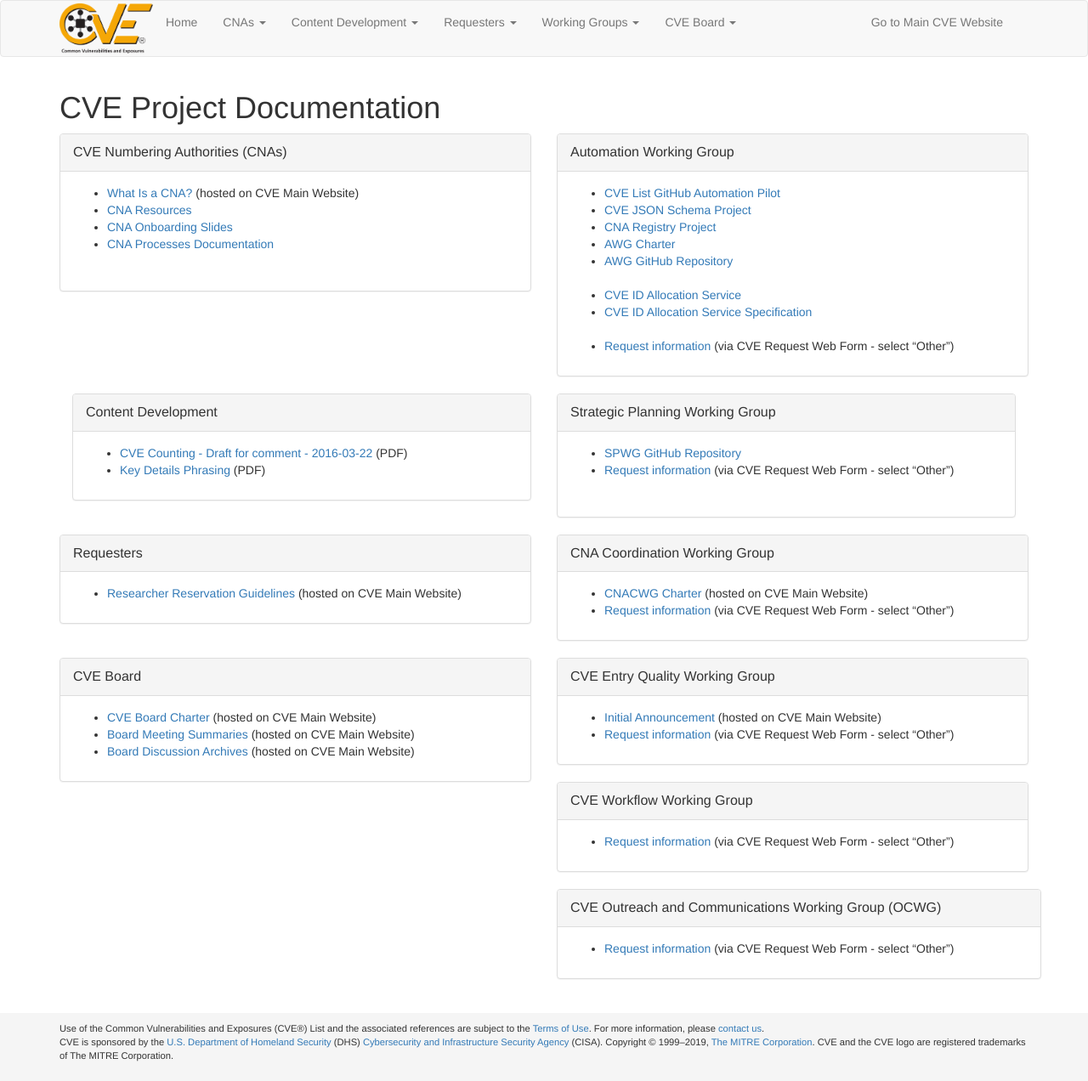
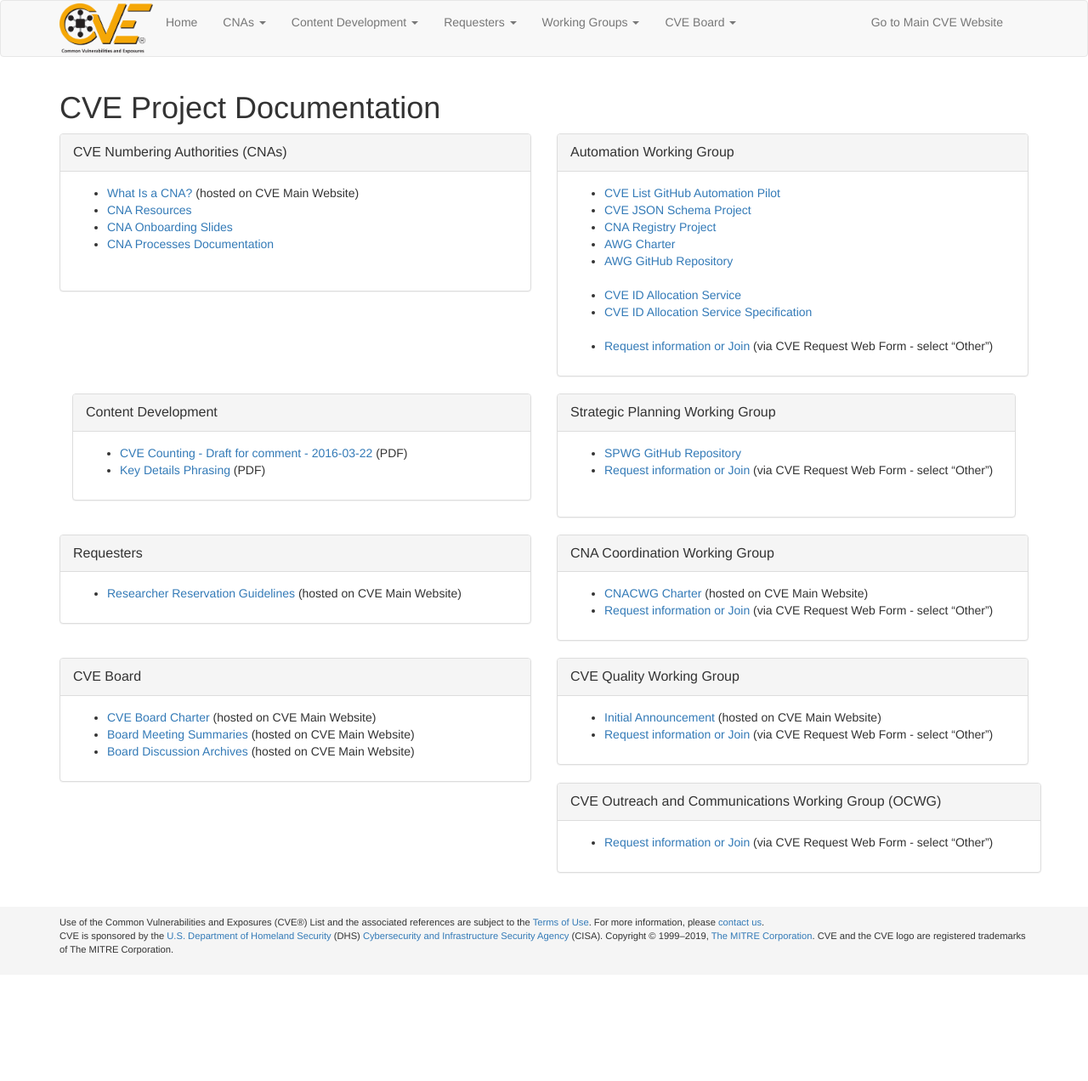
Before and after one commit to CVEProject/cveproject.github.io, a Jekyll site: the page built from docs/index.md, in a window 1280 px wide. Shown: the whole page at 85% size. Built offline with Jekyll 4.4.1, drawn with Linux system fonts in a browser that asks for light colours; nearby versions of some CDN libraries; after the commit the page ends 1147 px from its top, so only the background shows below that.

Commit message:
Update /docs/index.md
Updated title of Quality WG and removed Workflow WG that is now a project

```diff
--- a/docs/index.md
+++ b/docs/index.md
@@ -38,7 +38,7 @@ layout: page
          <li markdown="span">[CVE ID Allocation Service](https://github.com/CVEProject/CVE-Services)</li>
          <li markdown="span">[CVE ID Allocation Service Specification](https://github.com/CVEProject/CVE-ID-Allocation-Service)</li>
          <br>
-         <li markdown="span">[Request information](https://cveform.mitre.org/) (via CVE Request Web Form - select “Other”)</li>
+         <li markdown="span">[Request information or Join](https://cveform.mitre.org/) (via CVE Request Web Form - select “Other”)</li>
       </ul>
       </div>
     </div>
@@ -68,7 +68,7 @@ layout: page
       <div class="panel-body">
         <ul>
           <li markdown="span">[SPWG GitHub Repository](https://github.com/CVEProject/strategic-planning-working-group)</li>
-          <li markdown="span">[Request information](https://cveform.mitre.org/) (via CVE Request Web Form - select “Other”)</li>
+          <li markdown="span">[Request information or Join](https://cveform.mitre.org/) (via CVE Request Web Form - select “Other”)</li>
         </ul>
         <br>
       </div>
@@ -98,7 +98,7 @@ layout: page
       <div class="panel-body">
        <ul>
          <li markdown="span">[CNACWG Charter](https://cve.mitre.org/working_group_documents/CNACWG_Charter_Version_1.1.pdf) (hosted on CVE Main Website)</li>
-         <li markdown="span">[Request information](https://cveform.mitre.org/) (via CVE Request Web Form - select “Other”)</li>
+         <li markdown="span">[Request information or Join](https://cveform.mitre.org/) (via CVE Request Web Form - select “Other”)</li>
        </ul>
       </div>
     </div>
@@ -122,29 +122,17 @@ layout: page
   <div class="col-md-6">
     <div class="panel panel-default">
       <div class="panel-heading">
-        <div class="panel-title">CVE Entry Quality Working Group</div>
+        <div class="panel-title">CVE Quality Working Group</div>
       </div>
       <div class="panel-body">
        <ul>
          <li markdown="span">[Initial Announcement](https://cve.mitre.org/data/board/archives/2018-11/msg00004.html) (hosted on CVE Main Website)</li>
-         <li markdown="span">[Request information](https://cveform.mitre.org/) (via CVE Request Web Form - select “Other”)</li>
+         <li markdown="span">[Request information or Join](https://cveform.mitre.org/) (via CVE Request Web Form - select “Other”)</li>
        </ul>
       </div>
     </div>
   </div>
 
-  <div class="col-md-6">
-    <div class="panel panel-default">
-      <div class="panel-heading">
-        <div class="panel-title">CVE Workflow Working Group</div>
-      </div>
-      <div class="panel-body">
-       <ul>
-         <li markdown="span">[Request information](https://cveform.mitre.org/) (via CVE Request Web Form - select “Other”)</li>
-       </ul>
-      </div>
-    </div>
-  </div>
 
 <div class="row">
 
@@ -166,7 +154,7 @@ layout: page
       </div>
       <div class="panel-body">
        <ul>
-         <li markdown="span">[Request information](https://cveform.mitre.org/) (via CVE Request Web Form - select “Other”)</li>
+         <li markdown="span">[Request information or Join](https://cveform.mitre.org/) (via CVE Request Web Form - select “Other”)</li>
        </ul>
       </div>
     </div>
```
